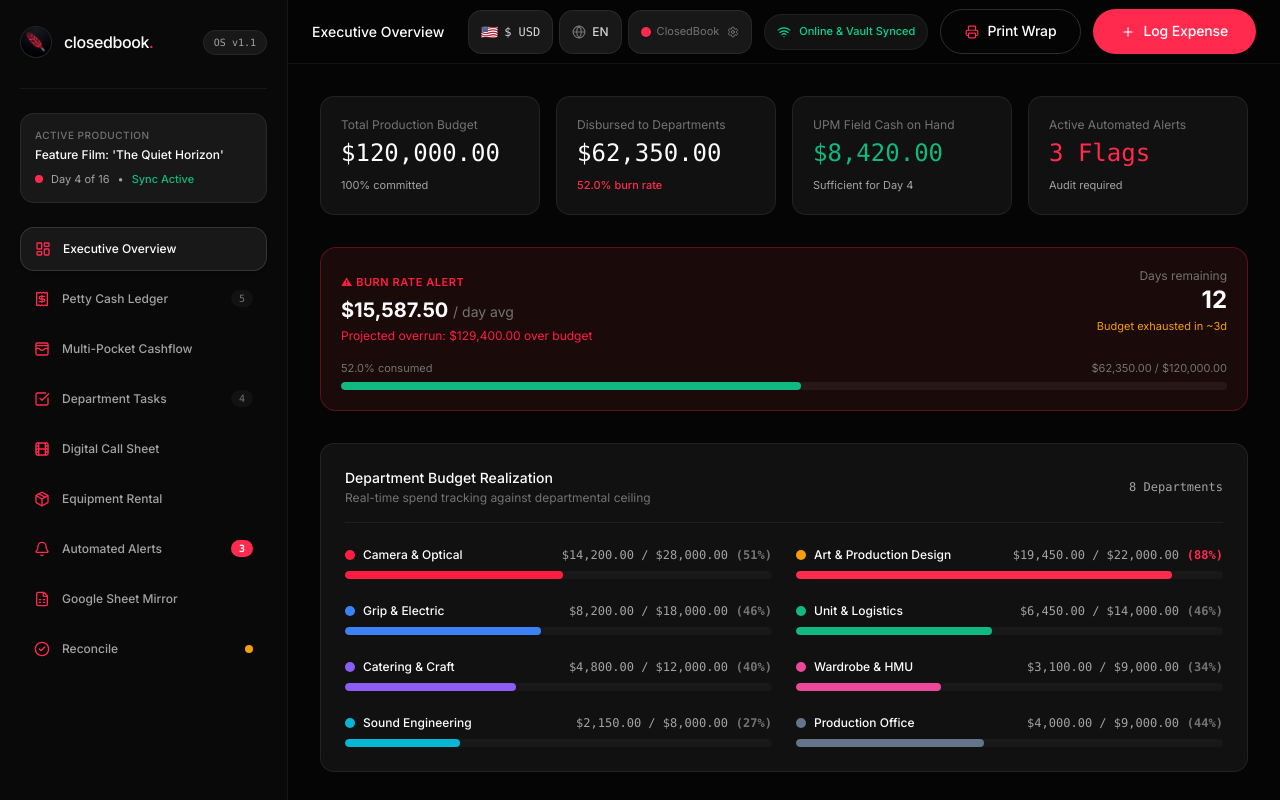
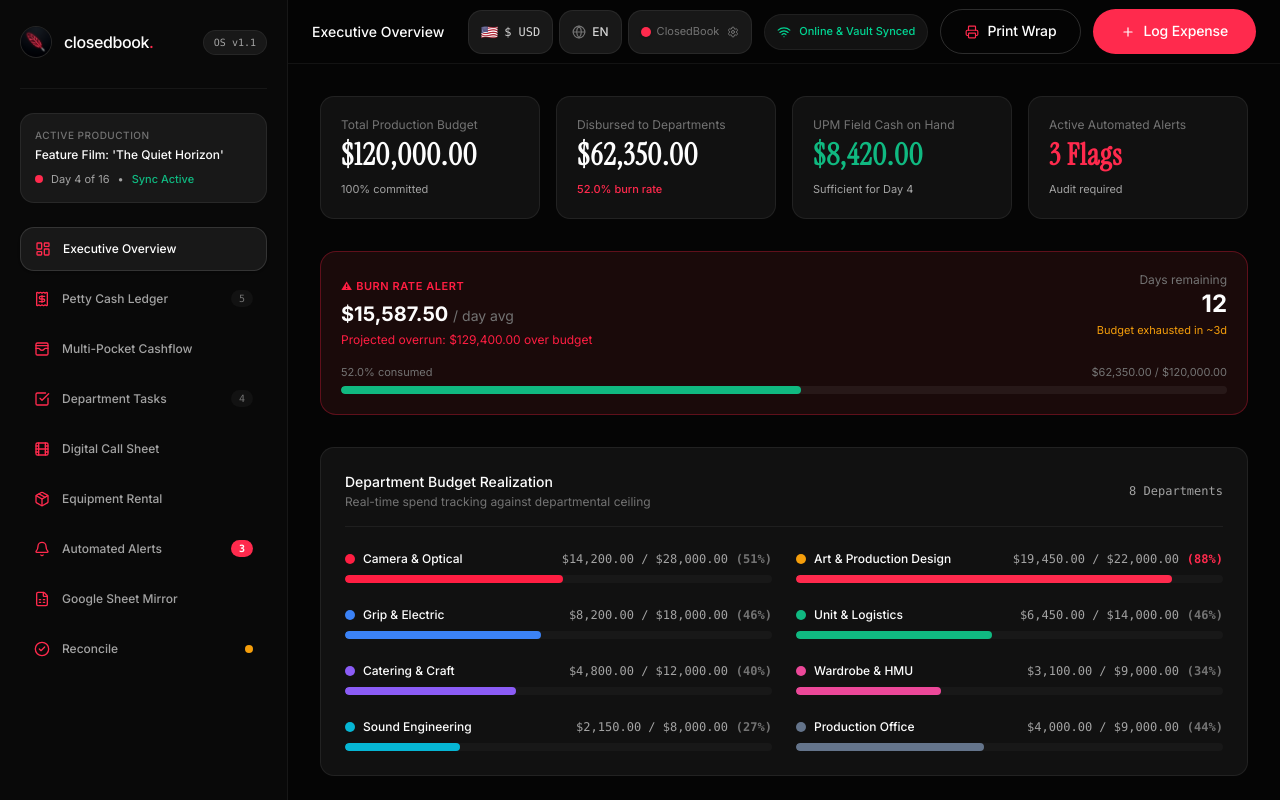
Before and after one commit to kikirachmat2/closedbook, a Next.js app: page /workspace in a window 1280 px wide. Shown: the top 800 px of the page. Built offline with nearby package versions, Linux system fonts and the light colour scheme.

Commit message:
feat(motion): implement Step 2 motion pass with AnimatePresence, KPI count-up, skeleton loading, and spring hover easing

```diff
--- a/app/globals.css
+++ b/app/globals.css
@@ -163,7 +163,7 @@ html, body {
 
 /* Primary Dynamic Pill Button */
 .btn-primary-crimson {
-  background-color: var(--color-primary, #ff1e42);
+  background-color: var(--color-primary, #FF2A4D);
   color: #ffffff;
   border-radius: 9999px;
   padding: 13px 28px;
@@ -172,7 +172,7 @@ html, body {
   letter-spacing: -0.01em;
   border: none;
   cursor: pointer;
-  transition: all 0.2s cubic-bezier(0.16, 1, 0.3, 1);
+  transition: transform 0.22s cubic-bezier(0.34, 1.56, 0.64, 1), background-color 0.15s ease, box-shadow 0.22s ease;
   display: inline-flex;
   align-items: center;
   justify-content: center;
@@ -181,8 +181,13 @@ html, body {
 }
 
 .btn-primary-crimson:hover {
-  background-color: var(--color-primary-hover, #ff3355);
-  transform: translateY(-1px);
+  background-color: var(--color-primary-hover, #ff4767);
+  transform: translateY(-2px) scale(1.01);
+  box-shadow: 0 4px 20px -2px rgba(255, 42, 77, 0.35);
+}
+
+.btn-primary-crimson:active {
+  transform: translateY(0) scale(0.98);
 }
 
 /* Ghost Pill Button */
@@ -196,7 +201,7 @@ html, body {
   font-weight: 500;
   letter-spacing: -0.01em;
   cursor: pointer;
-  transition: all 0.2s ease;
+  transition: transform 0.22s cubic-bezier(0.34, 1.56, 0.64, 1), border-color 0.15s ease, background-color 0.15s ease;
   display: inline-flex;
   align-items: center;
   justify-content: center;
@@ -205,22 +210,39 @@ html, body {
 }
 
 .btn-ghost-pill:hover {
-  border-color: var(--color-primary, #ff1e42);
-  background-color: var(--accent-badge-bg, rgba(255, 255, 255, 0.04));
-  transform: translateY(-1px);
+  border-color: var(--color-primary, #FF2A4D);
+  background-color: var(--accent-badge-bg, rgba(255, 42, 77, 0.08));
+  transform: translateY(-2px);
+}
+
+.btn-ghost-pill:active {
+  transform: translateY(0) scale(0.98);
 }
 
 /* Binary Radii: 14px Surface & 9999px Control */
 .surface-panel {
   background-color: var(--surface-elevated);
   border-radius: 14px;
-  border: 1px solid var(--border-subtle, rgba(255, 255, 255, 0.06));
+  border: 1px solid var(--border-subtle, rgba(255, 255, 255, 0.07));
+  transition: transform 0.24s cubic-bezier(0.34, 1.56, 0.64, 1), border-color 0.2s ease, box-shadow 0.24s ease;
+}
+
+.surface-panel-hover:hover {
+  transform: translateY(-2px);
+  border-color: rgba(255, 255, 255, 0.15);
+  box-shadow: 0 8px 30px -4px rgba(0, 0, 0, 0.5);
 }
 
 .surface-overlay {
   background-color: var(--surface-deep);
   border-radius: 14px;
   border: 1px solid var(--border-subtle, rgba(255, 255, 255, 0.05));
+}
+
+@keyframes shimmer {
+  100% {
+    transform: translateX(100%);
+  }
 }
 
 /* Scanline micro-animation */
--- a/app/workspace/page.tsx
+++ b/app/workspace/page.tsx
@@ -9,6 +9,9 @@ import PreferencesControls from "@/components/PreferencesControls";
 import ReconciliationTab from "@/components/workspace/ReconciliationTab";
 import OverviewTab from "@/components/workspace/OverviewTab";
 import { Transaction, EquipmentStatus } from "@/lib/types";
+import { m, AnimatePresence } from "@/components/MotionProvider";
+import CountUp from "@/components/CountUp";
+import { Skeleton, WorkspaceSkeleton } from "@/components/Skeleton";
 import {
   LayoutDashboard,
   Receipt,
@@ -701,16 +704,22 @@ export default function WorkspacePage() {
           </div>
         </header>
 
-        {/* Tab Content Panels */}
+        {/* Tab Content Panels with AnimatePresence Transitions */}
         <div className="p-4 sm:p-6 md:p-8 space-y-6 sm:space-y-8 flex-1">
-          {/* ========================================================================= */}
-          {/* TAB 1: EXECUTIVE OVERVIEW */}
-          {/* ========================================================================= */}
+          <AnimatePresence mode="wait">
+            <m.div
+              key={activeTab}
+              initial={{ opacity: 0, y: 8 }}
+              animate={{ opacity: 1, y: 0 }}
+              exit={{ opacity: 0, y: -6 }}
+              transition={{ duration: 0.18, ease: [0.16, 1, 0.3, 1] }}
+              className="w-full space-y-6 sm:space-y-8"
+            >
           {/* =========================================================================
            * RECONCILIATION TAB
            * =========================================================================*/}
           {activeTab === "reconcile" && (
-            <div className="animate-fade-in">
+            <div>
               <ReconciliationTab
                 pockets={store.pockets}
                 reconciliations={store.reconciliations}
@@ -730,36 +739,39 @@ export default function WorkspacePage() {
             <div className="space-y-6 sm:space-y-8 animate-fade-in">
               {/* Stat Cards */}
               <div className="grid grid-cols-1 sm:grid-cols-2 lg:grid-cols-4 gap-4">
-                <div className="surface-panel p-5">
+                <div className="surface-panel surface-panel-hover p-5">
                   <span className="text-xs text-[#737373] block mb-1">{t("totalBudget")}</span>
-                  <span className="text-2xl font-mono font-medium text-[#fdfdfd]">
-                    {formatMoney(store.project.totalBudget)}
+                  <span className="text-3xl font-display font-bold text-[#fdfdfd] tracking-wide block">
+                    <CountUp end={store.project.totalBudget} formatter={formatMoney} />
                   </span>
                   <span className="text-[11px] text-[#a3a3a3] mt-2 block">{t("budgetCommitted")}</span>
                 </div>
 
-                <div className="surface-panel p-5">
+                <div className="surface-panel surface-panel-hover p-5">
                   <span className="text-xs text-[#737373] block mb-1">{t("disbursedToDepts")}</span>
-                  <span className="text-2xl font-mono font-medium text-[#fdfdfd]">
-                    {formatMoney(totalSpent)}
+                  <span className="text-3xl font-display font-bold text-[#fdfdfd] tracking-wide block">
+                    <CountUp end={totalSpent} formatter={formatMoney} />
                   </span>
                   <span className="text-[11px] text-[var(--color-primary,#ff1e42)] mt-2 block font-medium">
                     {((totalSpent / (totalAllocated || 1)) * 100).toFixed(1)}% {t("burnRate")}
                   </span>
                 </div>
 
-                <div className="surface-panel p-5">
+                <div className="surface-panel surface-panel-hover p-5">
                   <span className="text-xs text-[#737373] block mb-1">{t("fieldCashOnHand")}</span>
-                  <span className="text-2xl font-mono font-medium text-[#10b981]">
-                    {formatMoney(store.pockets.find((p) => p.id === "pkt-upm")?.balance || 8420)}
+                  <span className="text-3xl font-display font-bold text-[#10b981] tracking-wide block">
+                    <CountUp
+                      end={store.pockets.find((p) => p.id === "pkt-upm")?.balance || 8420}
+                      formatter={formatMoney}
+                    />
                   </span>
                   <span className="text-[11px] text-[#a3a3a3] mt-2 block">{t("cashSufficient")}</span>
                 </div>
 
-                <div className="surface-panel p-5">
+                <div className="surface-panel surface-panel-hover p-5">
                   <span className="text-xs text-[#737373] block mb-1">{t("activeAlerts")}</span>
-                  <span className="text-2xl font-mono font-medium text-[var(--color-primary,#ff1e42)]">
-                    {activeAlertsCount} Flags
+                  <span className="text-3xl font-display font-bold text-[var(--color-primary,#ff1e42)] tracking-wide block">
+                    <CountUp end={activeAlertsCount} formatter={(n) => `${n} Flags`} />
                   </span>
                   <span className="text-[11px] text-[#a3a3a3] mt-2 block">{t("auditRequired")}</span>
                 </div>
@@ -1881,6 +1893,8 @@ export default function WorkspacePage() {
               </div>
             </div>
           )}
+            </m.div>
+          </AnimatePresence>
         </div>
       </div>
 
--- /dev/null
+++ b/components/CountUp.tsx
@@ -0,0 +1,43 @@
+"use client";
+
+import React, { useEffect, useState } from "react";
+
+interface CountUpProps {
+  end: number;
+  duration?: number; // duration in ms
+  formatter?: (val: number) => string;
+  className?: string;
+}
+
+export default function CountUp({
+  end,
+  duration = 900,
+  formatter = (v) => v.toLocaleString(),
+  className = "",
+}: CountUpProps) {
+  const [current, setCurrent] = useState<number>(0);
+
+  useEffect(() => {
+    let startTimestamp: number | null = null;
+    let animationFrameId: number;
+
+    const step = (timestamp: number) => {
+      if (!startTimestamp) startTimestamp = timestamp;
+      const progress = Math.min((timestamp - startTimestamp) / duration, 1);
+      // Quad ease-out formula
+      const easeOut = 1 - Math.pow(1 - progress, 3);
+      setCurrent(Math.round(easeOut * end));
+
+      if (progress < 1) {
+        animationFrameId = requestAnimationFrame(step);
+      } else {
+        setCurrent(end);
+      }
+    };
+
+    animationFrameId = requestAnimationFrame(step);
+    return () => cancelAnimationFrame(animationFrameId);
+  }, [end, duration]);
+
+  return <span className={className}>{formatter(current)}</span>;
+}
--- /dev/null
+++ b/components/Skeleton.tsx
@@ -0,0 +1,67 @@
+"use client";
+
+import React from "react";
+
+interface SkeletonProps {
+  className?: string;
+}
+
+export function Skeleton({ className = "" }: SkeletonProps) {
+  return (
+    <div
+      className={`relative overflow-hidden rounded-md bg-white/[0.04] before:absolute before:inset-0 before:-translate-x-full before:animate-[shimmer_2s_infinite] before:bg-gradient-to-r before:from-transparent before:via-white/[0.08] before:to-transparent ${className}`}
+    />
+  );
+}
+
+export function WorkspaceSkeleton() {
+  return (
+    <div className="space-y-6 sm:space-y-8 animate-in fade-in duration-300">
+      {/* 4-KPI Grid Skeleton */}
+      <div className="grid grid-cols-1 sm:grid-cols-2 lg:grid-cols-4 gap-4">
+        {[1, 2, 3, 4].map((i) => (
+          <div key={i} className="surface-panel p-5 space-y-3">
+            <Skeleton className="h-3 w-20" />
+            <Skeleton className="h-8 w-36" />
+            <Skeleton className="h-3 w-24" />
+          </div>
+        ))}
+      </div>
+
+      {/* Burn Rate Forecast Skeleton */}
+      <div className="rounded-2xl border border-white/[0.06] p-5 surface-panel space-y-4">
+        <div className="flex items-center justify-between">
+          <div className="space-y-2">
+            <Skeleton className="h-4 w-32" />
+            <Skeleton className="h-7 w-48" />
+            <Skeleton className="h-3 w-56" />
+          </div>
+          <div className="space-y-2 text-right">
+            <Skeleton className="h-3 w-24 ml-auto" />
+            <Skeleton className="h-8 w-16 ml-auto" />
+          </div>
+        </div>
+        <Skeleton className="h-2 w-full rounded-full" />
+      </div>
+
+      {/* Department Breakdown Skeleton */}
+      <div className="surface-panel p-5 sm:p-6 space-y-4">
+        <div className="flex justify-between pb-4 border-b border-white/[0.06]">
+          <Skeleton className="h-5 w-40" />
+          <Skeleton className="h-4 w-24" />
+        </div>
+        <div className="grid grid-cols-1 md:grid-cols-2 gap-4">
+          {[1, 2, 3, 4].map((i) => (
+            <div key={i} className="space-y-2">
+              <div className="flex justify-between">
+                <Skeleton className="h-3 w-28" />
+                <Skeleton className="h-3 w-20" />
+              </div>
+              <Skeleton className="h-2 w-full rounded-full" />
+            </div>
+          ))}
+        </div>
+      </div>
+    </div>
+  );
+}
```
Also changed, not shown: components/workspace/OverviewTab.tsx (+7 -6 lines).
